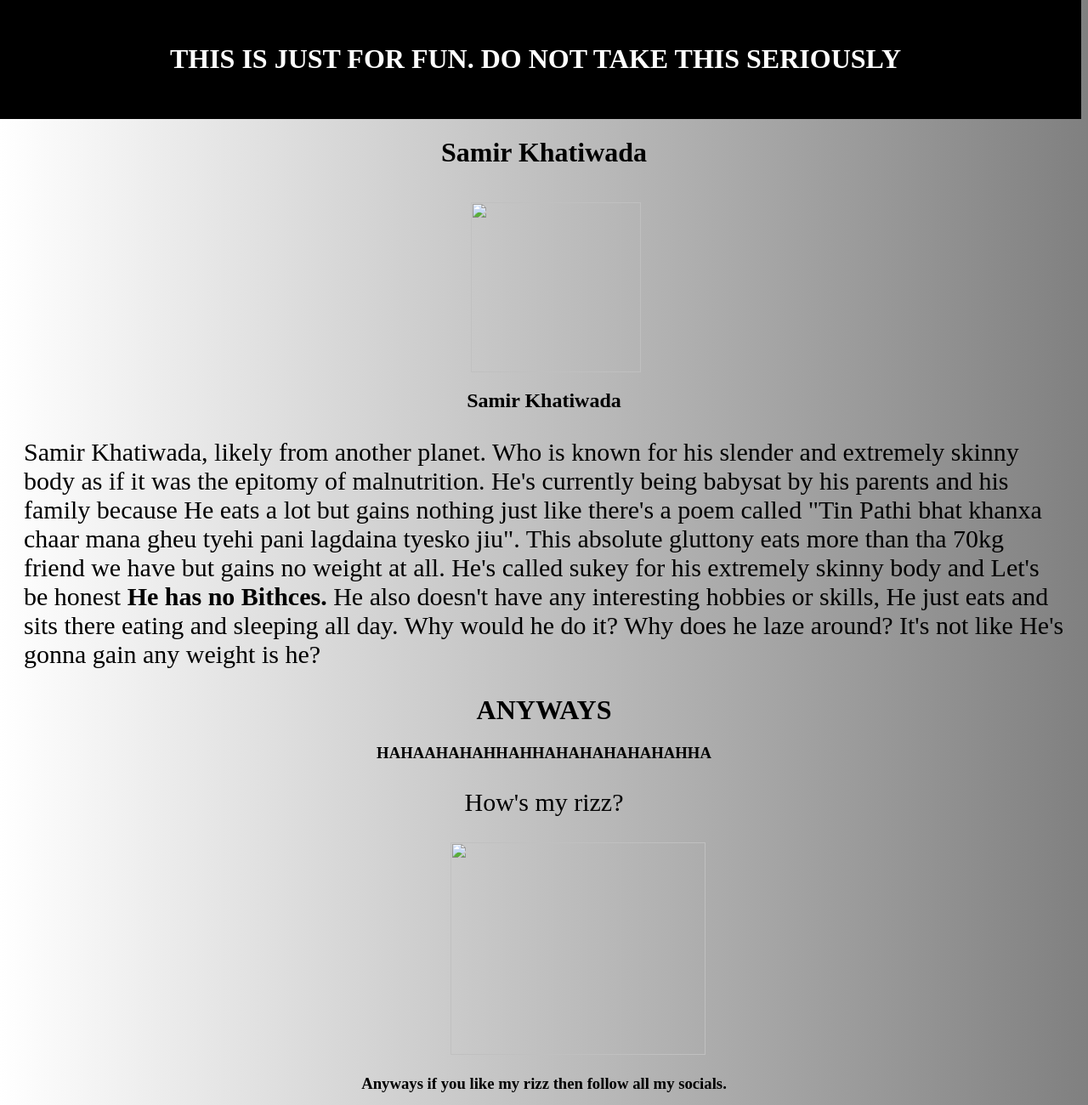
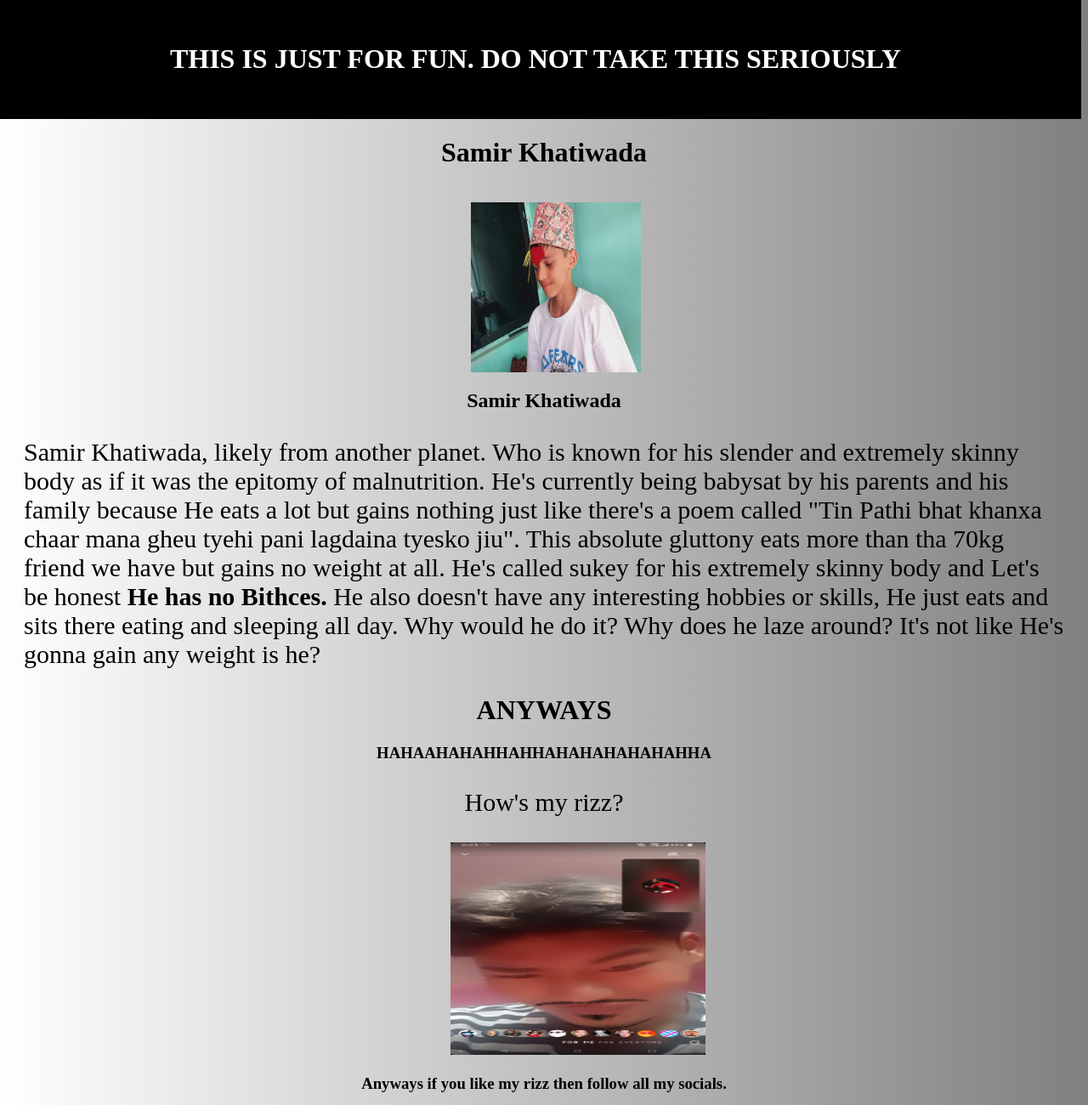
Before and after one commit to SamirProfile/SamirProfile, a plain HTML site: page index.html in a window 1280 px wide. Shown: the top 1300 px of the page at 85% size. Drawn offline with Linux system fonts and the light colour scheme; the site is published under a folder, as on GitHub Pages, so addresses that start at the root find nothing.

Commit message:
Update index.html

```diff
--- a/index.html
+++ b/index.html
@@ -5,7 +5,7 @@
     <meta name="viewport" content="width=device-width, initial-scale=1.0">
     <title>Samir | Profile</title>
     <link rel="stylesheet" href="styles.css">
-    <link rel="icon" href="/images/samir.png">
+    <link rel="icon" href="images/samir.png">
 
 </head>
 <body>
@@ -14,7 +14,7 @@
     </div>
     <h1 align="center">Samir Khatiwada</h1>
     <br>
-    <img src="/images/samir.png" class="samirpic" height="200px" width="200px" align="center">
+    <img src="images/samir.png" class="samirpic" height="200px" width="200px" align="center">
     <h2 align="center">Samir Khatiwada</h2>
     <p> Samir Khatiwada, likely from another planet. Who is known for his
         slender and extremely skinny body as if it was the epitomy of
@@ -33,7 +33,7 @@
     <h3 align="center">HAHAAHAHAHHAHHAHAHAHAHAHAHHA</h3>
     <p align="center"> How's my rizz?
     </p>
-    <img src="/images/himalpic.png" class="himalpic">
+    <img src="images/himalpic.png" class="himalpic">
     <h3 align="center">Anyways if you like my rizz then follow all my socials.</h3>
     <h1>Youtube:</h1>
     <a href="https://www.youtube.com/@Asparae">
```
